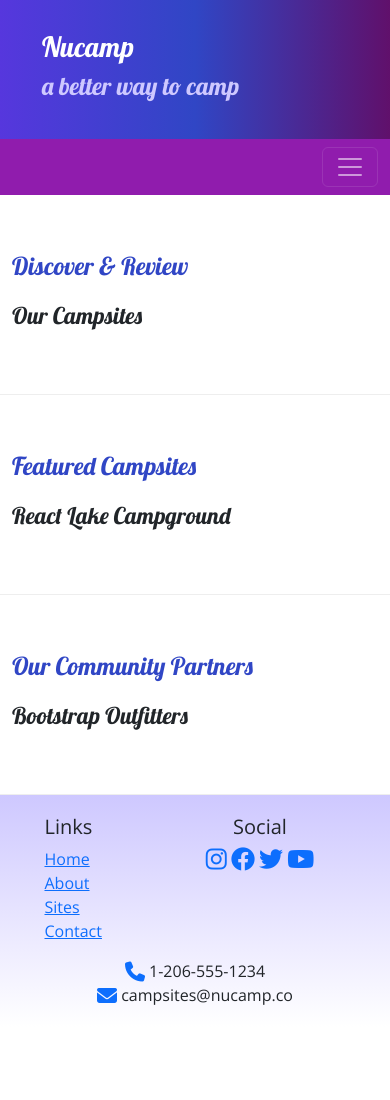
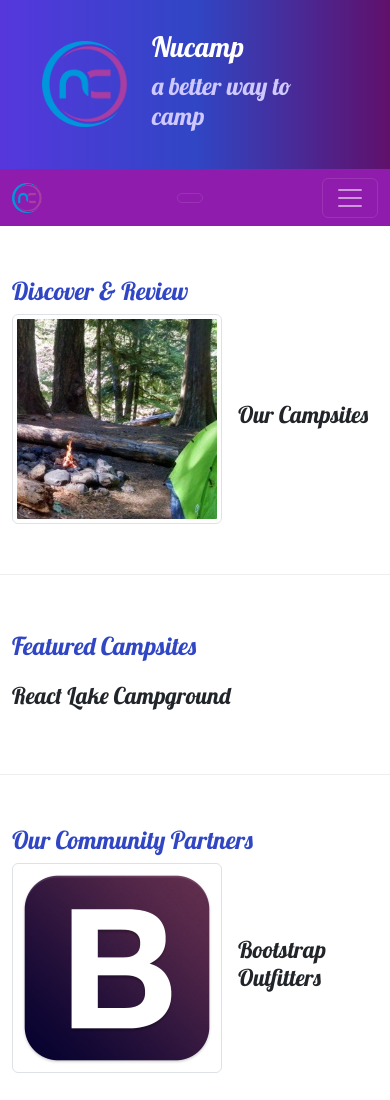
Before and after one commit to RosCJ/nucampsite, a plain HTML site: page index.html in a window 390 px wide. Shown: the top 1100 px of the page. Before the commit the page ends 1027 px from the top, so only its background shows below. Drawn offline with nearby package versions, Linux system fonts and the light colour scheme.

Commit message:
Images and Flex Utility

```diff
--- a/index.html
+++ b/index.html
@@ -21,6 +21,9 @@
     <header>
         <div class="container">
             <div class="row">
+                <div class="col-4 col-sm-3 col-md-2 align-self-center">
+                    <img src="img/logo.png" class="img-fluid" />
+                </div>
                 <div class="col">
                     <h1>Nucamp</h1>
                     <h2>a better way to camp</h2>
@@ -32,7 +35,9 @@
     <!-- navbar -->
     <nav class="navbar navbar-expand-sm navbar-dark sticky-top">
         <div class="container">
-            <button class="navbar-toggler ms-auto" type="button" data-bs-toggle="collapse" data-bs-target=""#nucampNavbar">
+            <a class="navbar-brand" href="#"><img src="img/logo.png" height="30" width="30" /></a>
+            <button class="navbar-toggler" type="button" data-bs-toggle="collapse" data-bs-target="#nucampNavbar">
+            <button class="navbar-toggler" type="button" data-bs-toggle="collapse" data-bs-target=""#nucampNavbar">
                 <span class="navbar-toggler-icon"></span>
             </button>
             <div class="collapse navbar-collapse" id="nucampNavbar">
@@ -55,8 +60,13 @@
                 <h2 class="text-sm-end">Discover & Review</h2>
             </div>
             <div class="col">
-                <h3>Our Campsites</h3>
-                <p class="d-none d-sm-block">Explore our growing database of curated campsites and leave your own reviews!</p>
+                <div class="d-flex">
+                    <img class="me-3 img-thumbnail" src="img/breadcrumb-trail-thumb.jpg" alt="Breadcrumb Trail" />
+                    <div class="align-self-center">
+                        <h3>Our Campsites</h3>
+                        <p class="d-none d-sm-block">Explore our growing database of curated campsites and leave your own reviews!</p>
+                    </div>
+                </div>
             </div>
         </section>
 
@@ -77,8 +87,13 @@
                 <h2 class="text-sm-end">Our Community Partners</h2>
             </div>
             <div class="col">
-                <h3>Bootstrap Outfitters</h3>
-                <p class="d-none d-sm-block">Bootstap Outfitters supplies you with gear you need at prices you can't beat.</p>
+                <div class="d-flex">
+                    <img class="me-3 img-thumbnail" src="img/bootstrap-thumb.png" alt="Bootstrap Outfitters" />
+                    <div class="align-self-center">
+                        <h3>Bootstrap Outfitters</h3>
+                        <p class="d-none d-sm-block">Bootstap Outfitters supplies you with gear you need at prices you can't beat.</p>
+                    </div>
+                </div>
             </div>
         </section>
 
```
Also changed, not shown: aboutus.html (+7 -2 lines), contactus.html (+5 -0 lines), img/bootstrap-thumb.png (added), img/breadcrumb-trail-thumb.jpg (added), img/breadcrumb-trail.jpg (added), img/chrome-river-thumb.jpg (added), img/chrome-river.jpg (added), img/logo.png (added), img/react-lake-thumb.jpg (added), img/react-lake.jpg (added), 3 other files.
